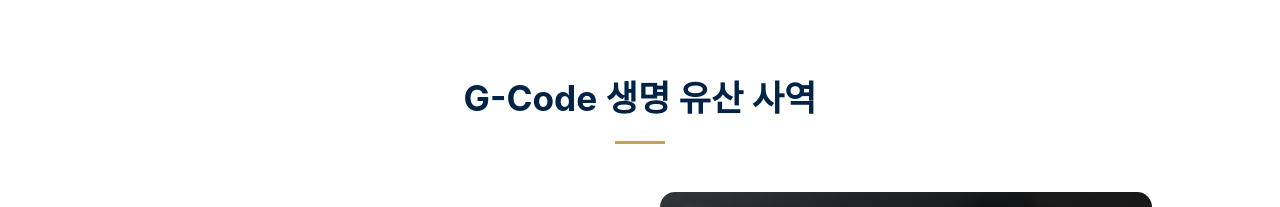
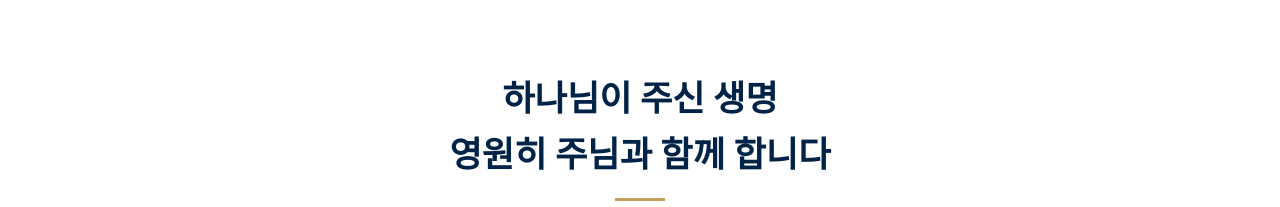
Before and after one commit to geneforever001/memorywall, a plain HTML site: page 교회페이지.html in a window 1280 px wide. Shown: the part 650-857 px from the top of the page. Drawn offline with Linux system fonts and the light colour scheme.

Commit message:
Add files via upload

```diff
--- a/교회페이지.html
+++ b/교회페이지.html
@@ -302,7 +302,7 @@
     </div>
 
     <section id="about">
-        <h2 class="section-title">G-Code 생명 유산 사역</h2>
+        <h2 class="section-title">하나님이 주신 생명<br>영원히 주님과 함께 합니다</h2>
         <div class="intro-grid">
             <div class="intro-text">
                 <h3>내 몸의 DNA는 주님께서 직접 만드신 섬세한 설계도입니다</h3>
```
